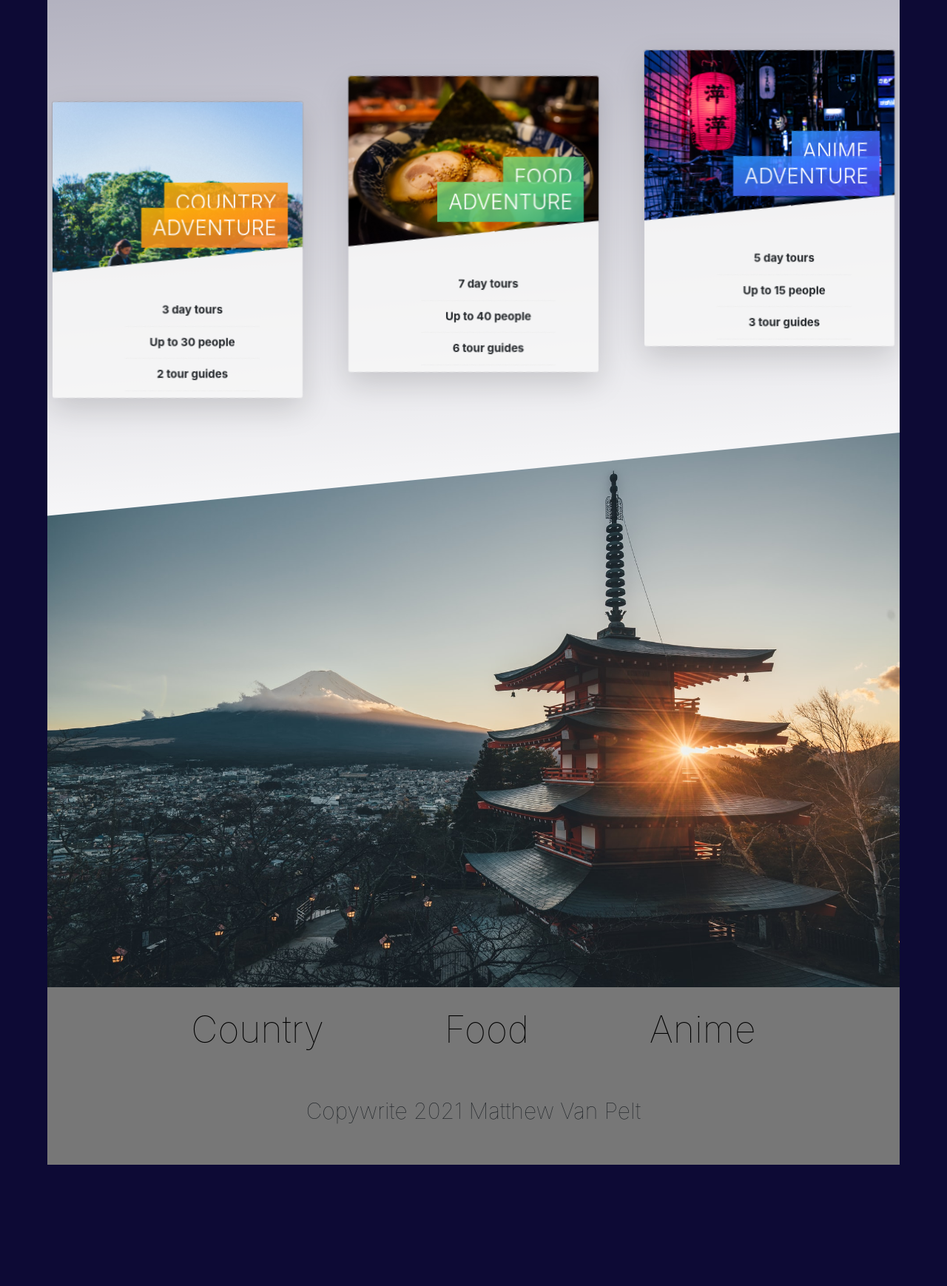
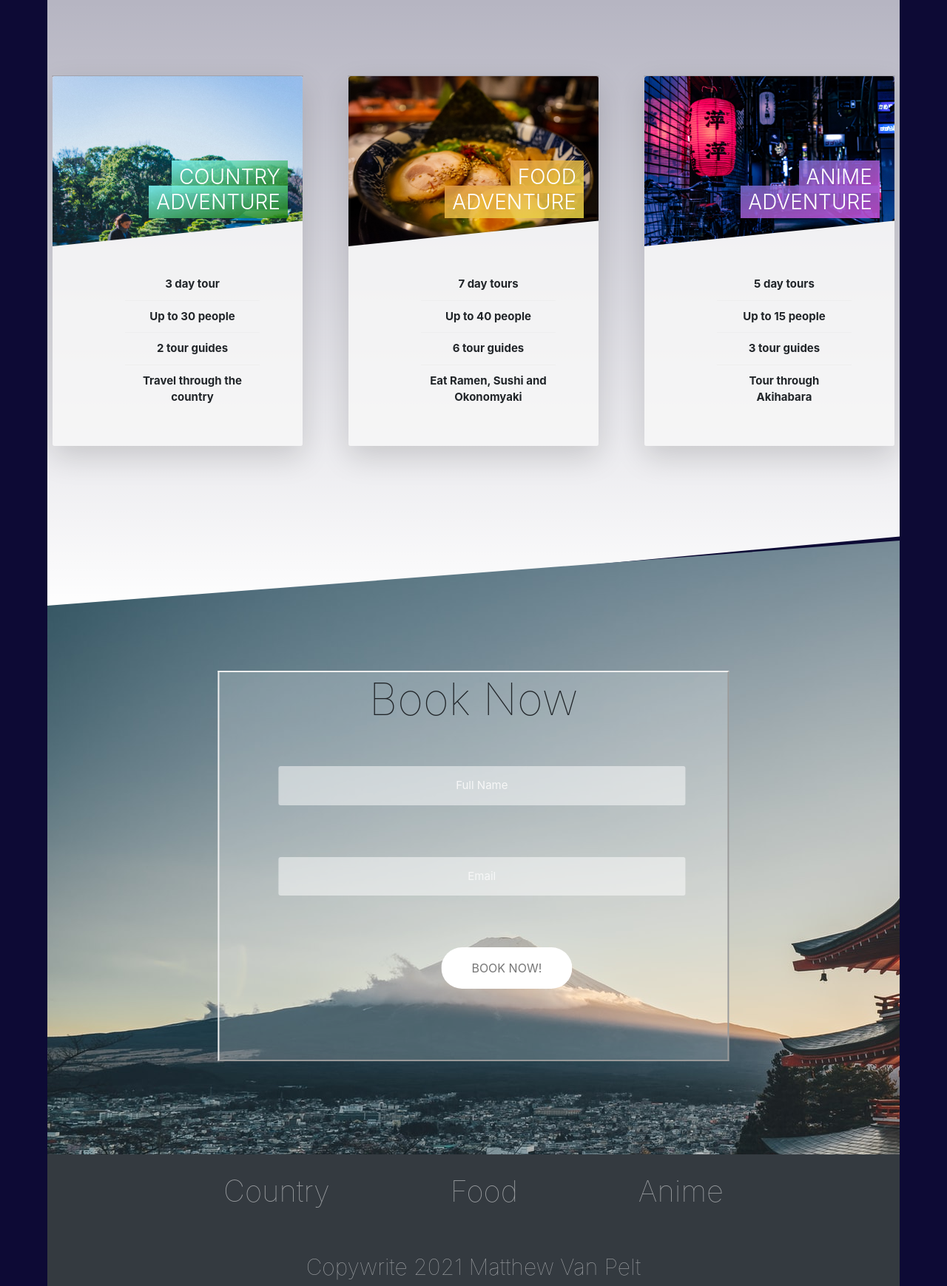
Before and after one commit to Mattvp21/Japan-Adventures, a website: page index.html in a window 1280 px wide. Shown: the part 815-2554 px from the top of the page at 74% size. Drawn offline with nearby package versions, Linux system fonts and the light colour scheme.

Commit message:
new cards

```diff
--- a/index.html
+++ b/index.html
@@ -65,11 +65,11 @@
                         </h4>
                         <div class="card__details">
                             <ul>
-                                <li>3 day tours</li>
+                                <li>3 day tour</li>
                                 <li>Up to 30 people</li>
                                 <li>2 tour guides</li>
-                                <li>Sleep in cozy hotels</li>
-                                <li>Difficulty:Easy</li>
+                                <li>Travel through the country</li>
+
                             </ul>
                         </div>
 
@@ -103,8 +103,8 @@
                                 <li>7 day tours</li>
                                 <li>Up to 40 people</li>
                                 <li>6 tour guides</li>
-                                <li>Sleep in provided tents</li>
-                                <li>Difficulty:Medium</li>
+                                <li>Eat Ramen, Sushi and Okonomyaki </li>
+
                             </ul>
                         </div>
 
@@ -138,8 +138,8 @@
                                 <li>5 day tours</li>
                                 <li>Up to 15 people</li>
                                 <li>3 tour guides</li>
-                                <li>Sleep in provided tents</li>
-                                <li>Difficulty:Hard</li>
+                                <li>Tour through Akihabara</li>
+
                             </ul>
                         </div>
 
@@ -159,9 +159,31 @@
 </section>
     <section class="section-book">
 
+        <div class="row">
             <div class="book">
+                <div class="u-margin-medium">
+                    <h2 class="form__heading">Book Now</h2>
+                </div>
+                <div class="book__form">
 
+                    <form action="#" class="form">
+                        <div class="form__group">
+                            <input class="form__input" type="text" placeholder="Full Name" id="name" required>
+                            <label type="email" class="form__label" for="name">Full Name</label>
+                        </div>
+
+                        <div class="form__group">
+                            <input class="form__input" type="email` " placeholder="Email" id="email" required>
+                            <label type="email" class="form__label" for="email">E-mail</label>
+                        </div>
+                        <a href="" class="form__button btn btn--white btn--animated">Book now!</a>
+                    </form>
+
+
+
+                </div>
             </div>
+        </div>
 
 
     </section>
@@ -174,10 +196,8 @@
       <a class="bottom-link" href="">Anime</a>
       <p class="end">Copywrite 2021 Matthew Van Pelt</p>
       </div>
-    </footer>
+    </footer> -->
 
-   <script src="https://ajax.googleapis.com/ajax/libs/jquery/3.5.1/jquery.min.js"></script>
-   <script src="https://code.jquery.com/jquery-3.2.1.slim.min.js" integrity="sha384-KJ3o2DKtIkvYIK3UENzmM7KCkRr/rE9/Qpg6aAZGJwFDMVNA/GpGFF93hXpG5KkN" crossorigin="anonymous"></script>
    <script src="https://cdnjs.cloudflare.com/ajax/libs/popper.js/1.12.9/umd/popper.min.js" integrity="sha384-ApNbgh9B+Y1QKtv3Rn7W3mgPxhU9K/ScQsAP7hUibX39j7fakFPskvXusvfa0b4Q" crossorigin="anonymous"></script>
    <script src="https://maxcdn.bootstrapcdn.com/bootstrap/4.0.0/js/bootstrap.min.js" integrity="sha384-JZR6Spejh4U02d8jOt6vLEHfe/JQGiRRSQQxSfFWpi1MquVdAyjUar5+76PVCmYl" crossorigin="anonymous"></script>
 </body>
--- a/sass/abstract/_mixins.scss
+++ b/sass/abstract/_mixins.scss
@@ -5,3 +5,20 @@
         clear: both;
     }
 }
+
+@mixin centerItem {
+    top: 50%;
+    left: 50%;
+    transform: translate(-50%, -50%);
+}
+
+@mixin linkfont {
+
+    font-weight: 100;
+    font-size: 4rem;
+}
+
+@mixin headerfont {
+    font-size: 6rem;
+    font-weight: 100;
+}
--- a/sass/abstract/_variables.scss
+++ b/sass/abstract/_variables.scss
@@ -1,13 +1,12 @@
+$color-body: rgb(13, 10, 53);
+$color-primary-light: #e69f48;
+$color-primary-dark: #ebd843;
 
-$color-primary: #55c57a;
-$color-primary-light: #7ed56f;
-$color-primary-dark: #28b485;
+$color-secondary-light: #83fdff;
+$color-secondary-dark: #1e800a;
 
-$color-secondary-light: #ffb900;
-$color-secondary-dark: #ff7730;
-
-$color-tertiary-light: #2998ff;
-$color-tertiary-dark: #5643fa;
+$color-tertiary-light: #776ac7;
+$color-tertiary-dark: #ce4fda;
 
 $color-grey-light-1: #f7f7f7;
 $color-grey-light-2: #eee;
--- a/sass/base/_base.scss
+++ b/sass/base/_base.scss
@@ -10,7 +10,7 @@
 
   body {
 
-    background-color: rgb(13, 10, 53);
+    background-color: $color-body;
     box-sizing: border-box;
     padding: 0% 5% 0 5%;
 
--- a/sass/base/_typography.scss
+++ b/sass/base/_typography.scss
@@ -1,7 +1,7 @@
-@import url('https://fonts.googleapis.com/css2?family=Noto+Sans:ital,wght@0,400;0,700;1,400;1,700&display=swap');
+@import url('https://fonts.googleapis.com/css2?family=Lato:wght@100;400;700&display=swap');
 
 
 html {
     font-size: 62.5%;
-    font-family: 'Noto', sans-serif;
+    font-family: 'Lato', sans-serif;
 }
--- a/sass/components/_adventures.scss
+++ b/sass/components/_adventures.scss
@@ -1,11 +1,11 @@
 .adventures {
     position: relative;
-    height: 120vh;
+    height: 132vh;
 
-    transform: skewY(-5deg);
+
     top: -5rem;
     background-image:linear-gradient(rgba(255, 255, 255, 0.616), white), url(../images/carousel-backround.jpg);
-    clip-path: polygon(0 0, 100% 0, 100% 90%, 0% 100%);
+    clip-path: polygon(0 15%, 100% 0, 100% 90%, 0% 100%);
     background-position: top;
     background-repeat: no repeat;
     background-size: cover;
@@ -15,12 +15,12 @@
 }
 
 h2 {
-    font-size: 6rem;
-    font-weight: 400;
-    transform: skewY(5deg);
+    @include headerfont;
+
     position: relative;
     text-align: center;
     bottom: 10rem;
+
 }
 
 .card {
@@ -28,15 +28,15 @@ h2 {
     perspective: 150rem;
     -moz-perspective: 150rem;
     position: relative;
-    height: 20rem;
-    transform: skewY(5deg);
+
+
     background-color: transparent;
-    display: flex;
+
 
     &__side {
 
 
-        height: 40rem;
+        height: 50rem;
         transition: all .8s ease;
         position: absolute;
         top: 0;
@@ -120,7 +120,7 @@ h2 {
     }
 
     &__heading-span {
-        padding: 1rem 1.5rem;
+        padding: .5rem 1rem;
         box-decoration-break: clone;
         -webkit-box-decoration-break: clone;
         &--1 {
@@ -163,10 +163,8 @@ h2 {
     }
 
     &__cta {
+        @include centerItem;
         position: absolute;
-        top: 50%;
-        left: 50%;
-        transform: translate(-50%, -50%);
         width: 90%;
         text-align: center;
     }
--- /dev/null
+++ b/sass/components/_book.scss
@@ -0,0 +1,86 @@
+.book {
+    background-color: rgba($color-white, .2) ;
+    width: 60%;
+    height: 60%;
+
+    position: absolute;
+    @include centerItem;
+    border: 2px;
+    border-style: outset;
+}
+
+    .form {
+
+        &__group {
+
+        position: relative;
+        left: 8rem;
+
+        &:not(:last-child) {
+            margin-bottom: 4rem;
+
+        }
+
+    }
+
+        &__input {
+            width: 80%;
+            padding: 1.5rem 2rem;
+            color: inherit;
+            font-family: inherit;
+            font-size: 1.5rem;
+            text-align: center;
+            border-bottom: 3px solid transparent;
+            border-radius: 3px;
+            border: none;
+            background-color: rgba($color-white, .5);
+            transition: all .3s;
+
+            &:focus {
+                outline: none;
+                box-shadow: 0 1rem 2rem rgba($color-black, .1);
+                border-bottom: 3px solid $color-primary-dark;
+            }
+
+            &:focus:invalid {
+                border-bottom: 3px solid $color-primary-light;
+            }
+
+            &::-webkit-input-placeholder {
+                color: $color-grey-light-1;
+            }
+        }
+
+        &__label {
+            display: block;
+            font-family: inherit;
+            font-size: 2rem;
+            font-weight: 400;
+            position: relative;
+            left: 35%;
+            top: 2rem;
+            color: $color-white;
+            display: block;
+            transition: all .3s;
+        }
+
+        &__input:placeholder-shown + &__label {
+            opacity: 0;
+            visibility: hidden;
+            transform: rotate(90deg);
+        }
+
+        &__button {
+           display: inline;
+           position: relative;
+           text-align: center;
+           left: 30rem;
+        }
+
+    }
+
+
+
+.form__heading {
+    top: -5rem;
+}
--- a/sass/components/_footer.scss
+++ b/sass/components/_footer.scss
@@ -1,27 +1,26 @@
 
 footer {
     position: relative;
-    height: 30vh;
-    background-color: #777;
+    height: 50vh;
+    background-color: #343a40;
+   transform: translateY(-50%)
 
-    top: -20rem;
 
 }
 
 
 
-a {
-    font-weight: 100;
-    font-size: 5rem;
+.bottom-link {
+@include linkfont;
+   padding: 8rem;
 
-    padding: 8rem;
-    color: black;
+    color: rgba(255, 255, 255, 0.5);
 
 }
 
 .bottom-link:hover {
     text-decoration: none;
-    font-size: 5rem;
+
     color: white;
 }
 
@@ -37,4 +36,5 @@ a {
     text-align: center;
     top: 5rem;
     font-weight: 100;
+    color: rgba(255, 255, 255, 0.5);
 }
--- a/sass/components/_header.scss
+++ b/sass/components/_header.scss
@@ -7,11 +7,10 @@
     clip-path: polygon(0 0, 100% 0, 100% 86%, 0% 100%);
 
     &__textbox {
+        @include centerItem;
         position: absolute;
-        top: 40%;
-        left: 50%;
-        transform: translate(-50%, -50%);
         text-align: center;
+
 
 
 
@@ -32,6 +31,8 @@
             position: relative;
             display: block;
             bottom: 15px;
+            animation-name: fadeIn;
+            animation-duration: 3s;
         }
 
     }
--- a/sass/components/_navbar.scss
+++ b/sass/components/_navbar.scss
@@ -0,0 +1,22 @@
+.navbar {
+
+    padding: 2rem;
+
+    &-brand {
+        font-size: 2rem;
+    }
+
+    &-nav {
+        position: absolute;
+        left: 60%;
+
+
+    }
+
+    .nav-item {
+       @include linkfont;
+       padding: 3rem;
+    }
+
+
+}
--- a/sass/main.scss
+++ b/sass/main.scss
@@ -6,7 +6,9 @@
 @import "base/typography";
 @import "base/utilities";
 
+
 @import "components/adventures";
+@import "components/book";
 @import "components/button";
 @import "components/grid";
 @import "components/footer";
--- a/sass/pages/_sections.scss
+++ b/sass/pages/_sections.scss
@@ -1,14 +1,8 @@
 .section-book {
-    height: 75rem;
+    height: 110vh;
     padding: 15rem, 0;
-    background-color: aliceblue;
+    background-image: url(../images/form.jpg);
     position: relative;
-    clip-path: polygon(0 15%, 100% 0, 100% 100%, 0% 100%);
-    top: -20rem;
+    clip-path: polygon(0 10%, 100% 0, 100% 100%, 0% 100%);
+    top: -15rem;
 }
-
-.book {
-   background-image: url(../images/form.jpg);
-    height: 75rem;
-   background-size: cover;
-}
```
Also changed, not shown: css/styles.css, 1 other file.
